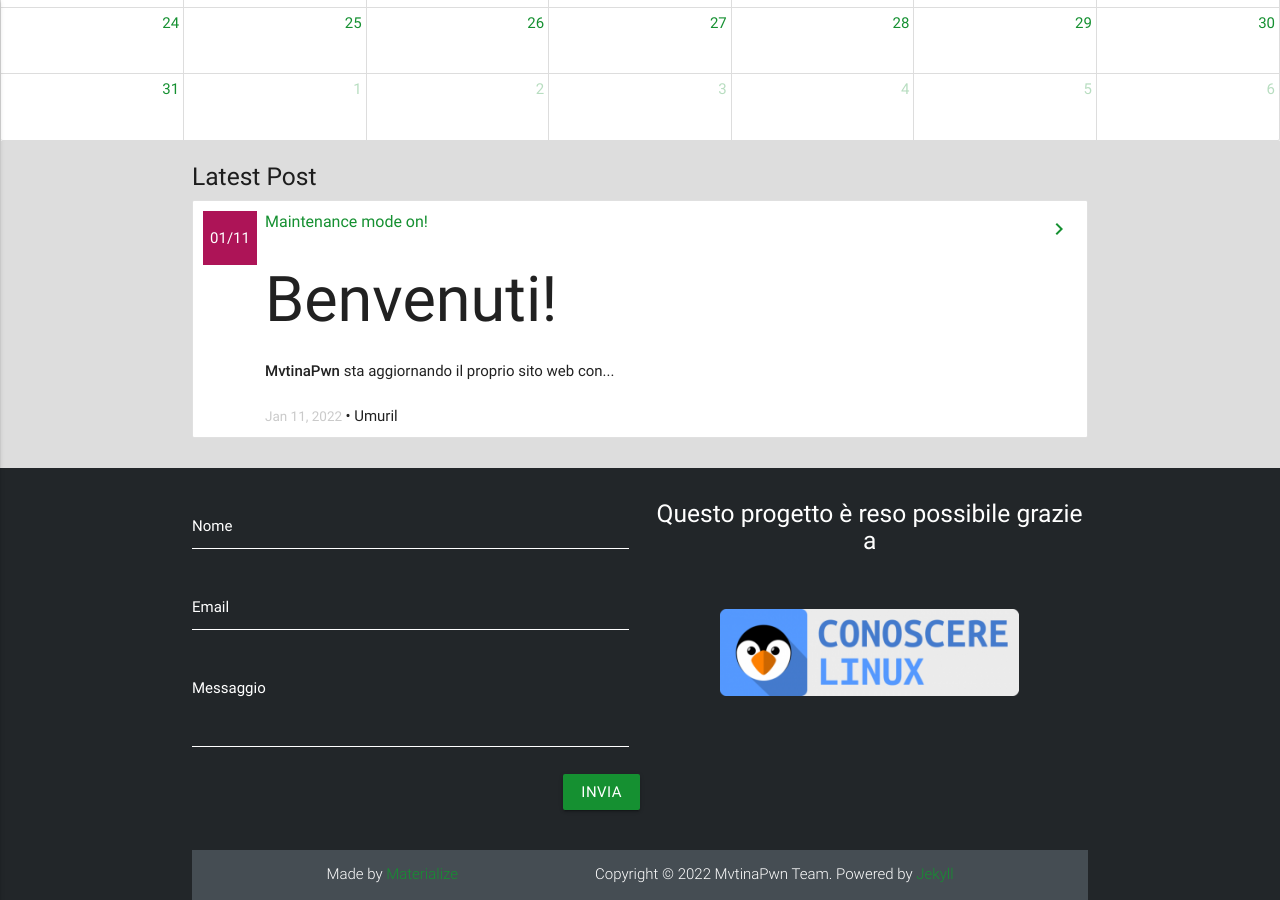
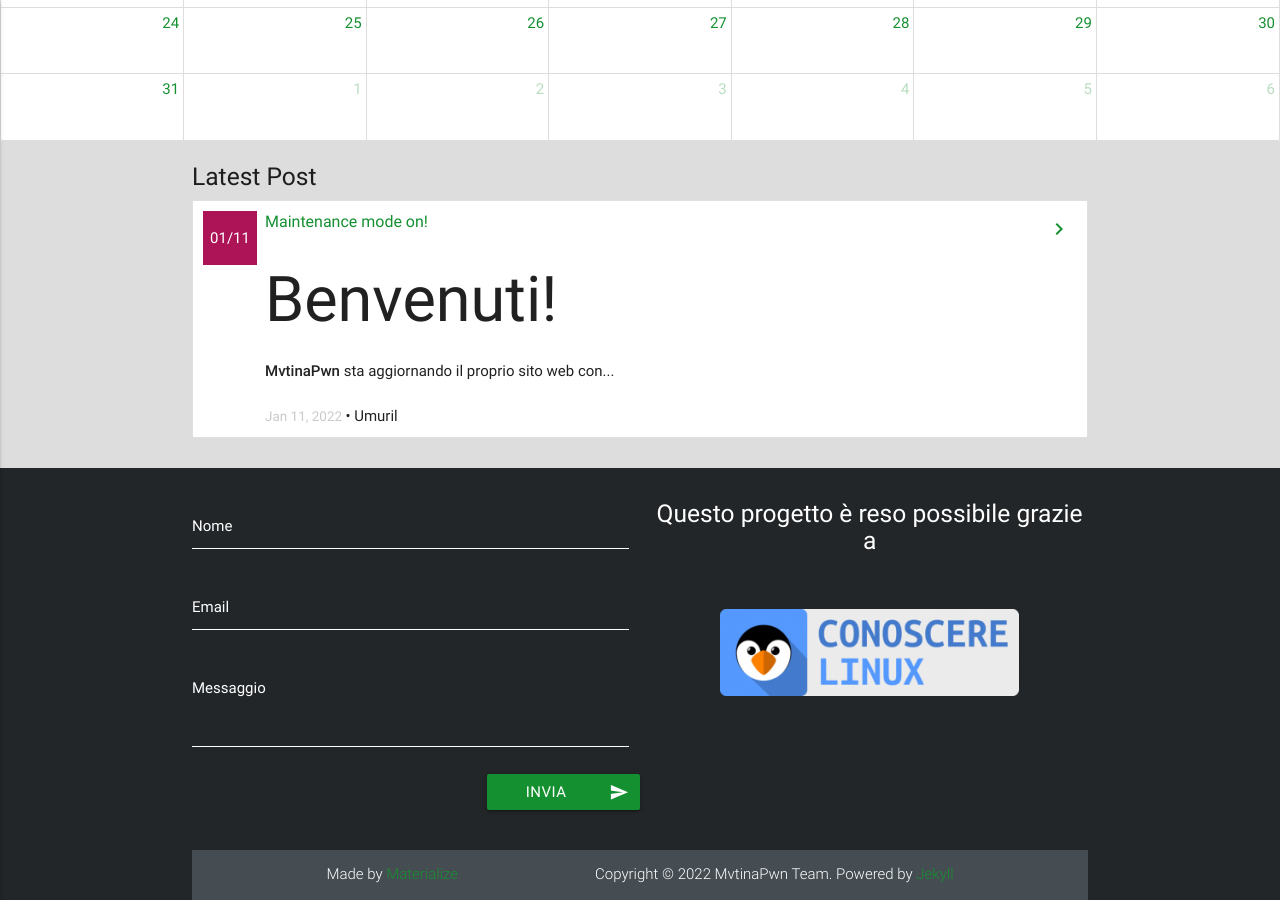
Before and after one commit to MvtinaPwn/mvtinapwn.github.io, a Jekyll site: the page built from index.md, in a window 1280 px wide and 900 px high, scrolled down 1223 px. Built offline with Jekyll 4.4.1, drawn with Linux system fonts in a browser that asks for light colours; nearby versions of some CDN libraries.

Commit message:
adjust footer

```diff
--- a/_includes/contact_form.html
+++ b/_includes/contact_form.html
@@ -17,7 +17,7 @@
 
         <input type="hidden" name="_subject" id="email-subject" value="Contact Form Submission">
         <div class="row">
-            <button class="col s2 offset-s10 btn waves-effect waves-light" type="submit" name="action">Invia
+            <button class="col s4 offset-s8 btn waves-effect waves-light" type="submit" name="action">Invia
                 <i class="material-icons right">send</i>
             </button>
         </div>
```
